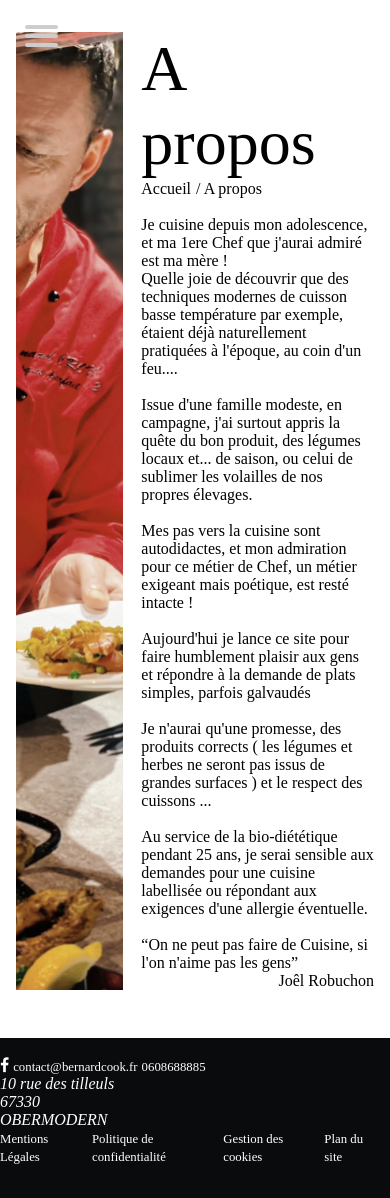
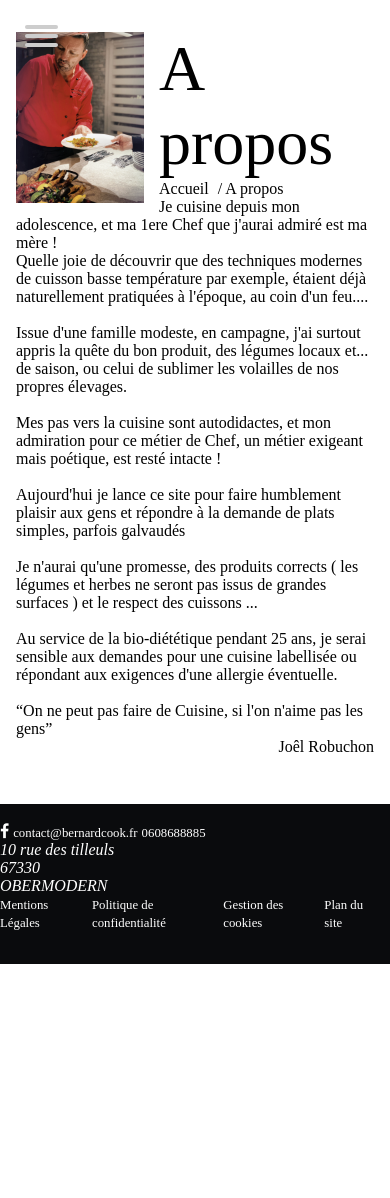
Before and after one commit to thomas6791/bernardcook, a Jekyll site: the page built from a-propos.html, in a window 390 px wide. Built offline with Jekyll 4.4.1, drawn with Linux system fonts in a browser that asks for light colours; nearby versions of some CDN libraries; some web fonts are replaced; after the commit the page ends 964 px from its top, so only the background shows below that.

Commit message:
change css for mobile

```diff
--- a/_sass/_propos.scss
+++ b/_sass/_propos.scss
@@ -22,3 +22,13 @@
     }
   }
 }
+@media all and (min-width: 480px) and (max-width: 768px) {}
+@media all and (max-width: 480px) {
+  #propos {
+    img { float: left; margin: 0 15px 10px 0; width: 8em; }
+    .text, div:first-of-type {
+      display: initial;
+      width: 100%;
+    }
+  }
+}
```
